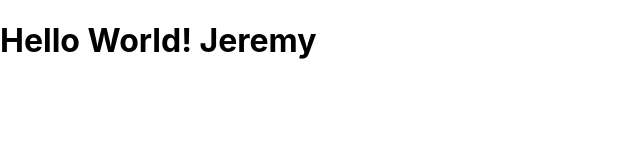
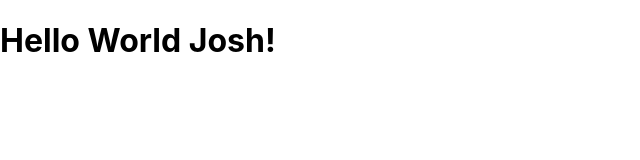
Before and after one commit to jlagree/homepage, a React (Create React App) app: page / in a window 1280 px wide. Shown: the top 160 px of the page, without its empty margins (0-640 px from the left). Built offline with nearby package versions, Linux system fonts and the light colour scheme.

Commit message:
update props

```diff
--- a/src/App.js
+++ b/src/App.js
@@ -4,7 +4,7 @@ import Greeting from './components/Greeting';
 function App() {
   return (
     <div className="App">
-      <Greeting/>
+      <Greeting name ="Josh"/>
     </div>
   );
 }
--- a/src/components/Greeting.js
+++ b/src/components/Greeting.js
@@ -1,8 +1,7 @@
 import React from 'react';
 
-const Greeting = () => {
-    const name = "Jeremy";
-    return <h1>Hello World! {name} </h1>;
+const Greeting = (props) => {
+    return <h1>Hello World {props.name}! </h1>;
 }
 
 export default Greeting;
```
